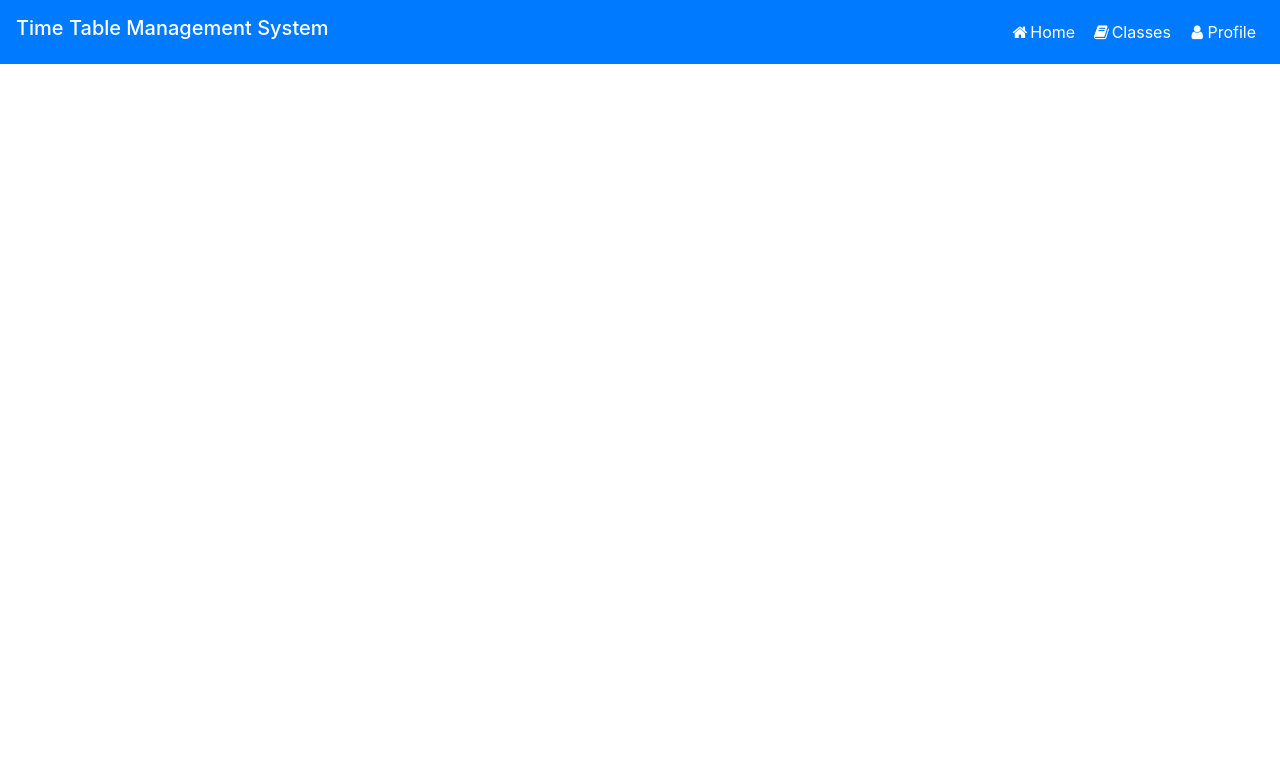
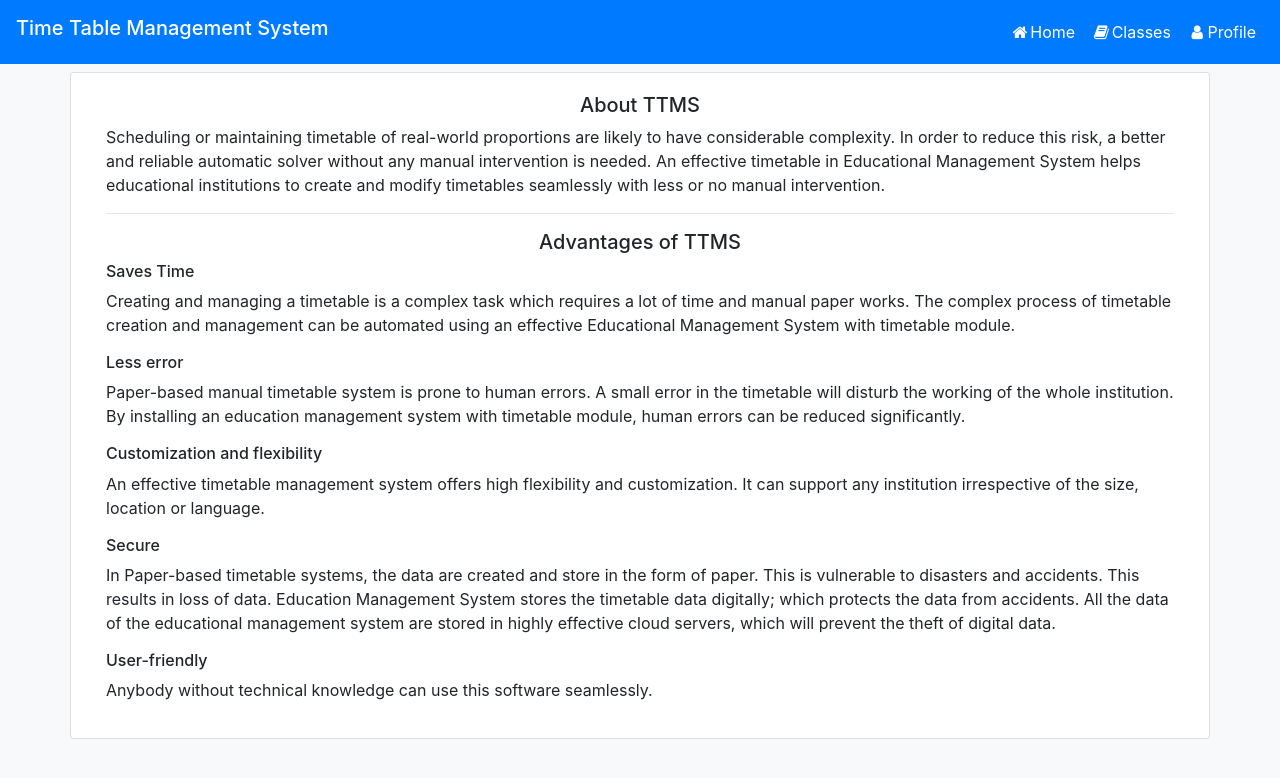
Before and after one commit to Vaibhav2801/Time-Table-Management-System, a React (Create React App) app in the folder frontend/ttms/: page / in a window 1280 px wide. Shown: the top 778 px of the page. Built offline with nearby package versions, Linux system fonts and the light colour scheme.

Commit message:
navbar component and home page update

```diff
--- a/frontend/ttms/public/index.html
+++ b/frontend/ttms/public/index.html
@@ -34,7 +34,7 @@
     -->
     <title>React App</title>
   </head>
-  <body>
+  <body class="bg-light">
     <noscript>You need to enable JavaScript to run this app.</noscript>
     <div id="root"></div>
     <!--
--- a/frontend/ttms/src/App.css
+++ b/frontend/ttms/src/App.css
@@ -1,41 +1,3 @@
-.App {
-  text-align: center;
-}
-
-.App-logo {
-  height: 40vmin;
-  pointer-events: none;
-}
-
-@media (prefers-reduced-motion: no-preference) {
-  .App-logo {
-    animation: App-logo-spin infinite 20s linear;
-  }
-}
-
-.App-header {
-  background-color: #282c34;
-  min-height: 100vh;
-  display: flex;
-  flex-direction: column;
-  align-items: center;
-  justify-content: center;
-  font-size: calc(10px + 2vmin);
-  color: white;
-}
-
-.App-link {
-  color: #61dafb;
-}
-
-@keyframes App-logo-spin {
-  from {
-    transform: rotate(0deg);
-  }
-  to {
-    transform: rotate(360deg);
-  }
-}
 .login,
 .image {
   min-height: 100vh;
@@ -45,3 +7,12 @@
   background-size: cover;
   background-position: left;
 }
+.card {
+  margin-top: 8px;
+}
+.card-body h5 {
+  text-align: center;
+}
+/* footer {
+  margin-top: 5px;
+} */
--- a/frontend/ttms/src/App.js
+++ b/frontend/ttms/src/App.js
@@ -1,10 +1,13 @@
 import "./App.css";
 // import Login from "./components/Login";
+import Navbar from "./components/Navbar";
 import Home from "./components/Home";
 function App() {
   return (
     <div className="App">
       {/* <Login></Login> */}
+
+      <Navbar></Navbar>
       <Home></Home>
     </div>
   );
--- a/frontend/ttms/src/components/Home.js
+++ b/frontend/ttms/src/components/Home.js
@@ -1,117 +1,64 @@
-import React, { useState } from "react";
-// import { Modal } from "react-bootstrap";
-// import { Link } from "react-router-dom";
+import React from "react";
 export default function Navbar() {
-  //   const [showModal, setShow] = useState(false);
-
-  //   const handleClose = () => setShow(false);
-  //   const handleShow = () => setShow(true);
-
   return (
     <>
-      <nav className="navbar navbar-expand-lg navbar-dark bg-primary">
-        <h4
-          className="navbar-brand"
-          href="/"
-          //   style={{
-          //     color: "white",
-          //     fontFamily: "inherit",
-          //   }}
-        >
-          Time Table Management System
-        </h4>
-        <button
-          className="navbar-toggler"
-          type="button"
-          data-toggle="collapse"
-          data-target="#navbarSupportedContent"
-          aria-controls="navbarSupportedContent"
-          aria-expanded="false"
-          aria-label="Toggle navigation"
-        >
-          <span className="navbar-toggler-icon">
-            <i className="fa fa-navicon"></i>
-          </span>
-        </button>
-
-        <div className="collapse navbar-collapse" id="navbarSupportedContent">
-          <ul className="navbar-nav ml-auto">
-            <li className="nav-item hover-link">
-              <a className="nav-link" href="/home" style={{ color: "white" }}>
-                <i className="fa fa-fw fa-home"></i>Home
-              </a>
-            </li>
-            <li className="nav-item hover-link">
-              <a
-                className="nav-link"
-                href="/classes"
-                style={{ color: "white" }}
-              >
-                <i className="fa fa-fw fa-book"></i>Classes
-              </a>
-            </li>
-            <li className="nav-item hover-link">
-              <a
-                className="nav-link"
-                href="/profile"
-                style={{ color: "white" }}
-              >
-                <i className="fa fa-fw fa-user"></i>Profile
-              </a>
-            </li>
-            {/* <li className="nav-item hover-link">
-                <Link className="nav-link" onClick={handleShow} to="/login">
-                  <i className="fa fa-fw fa-user"></i>Login
-                </Link>
-              </li> */}
-          </ul>
+      <div className="card container">
+        <div className="card-body">
+          <h5>About TTMS</h5>
+          <section>
+            Scheduling or maintaining timetable of real-world proportions are
+            likely to have considerable complexity. In order to reduce this
+            risk, a better and reliable automatic solver without any manual
+            intervention is needed. An effective timetable in Educational
+            Management System helps educational institutions to create and
+            modify timetables seamlessly with less or no manual intervention.
+          </section>
+          <hr />
+          <h5>Advantages of TTMS</h5>
+          <div>
+            <h6>Saves Time</h6>
+            <p>
+              Creating and managing a timetable is a complex task which requires
+              a lot of time and manual paper works. The complex process of
+              timetable creation and management can be automated using an
+              effective Educational Management System with timetable module.
+            </p>
+            <h6>Less error</h6>
+            <p>
+              Paper-based manual timetable system is prone to human errors. A
+              small error in the timetable will disturb the working of the whole
+              institution. By installing an education management system with
+              timetable module, human errors can be reduced significantly.
+            </p>
+            <h6>Customization and flexibility</h6>
+            <p>
+              An effective timetable management system offers high flexibility
+              and customization. It can support any institution irrespective of
+              the size, location or language.
+            </p>
+            <h6>Secure</h6>
+            <p>
+              In Paper-based timetable systems, the data are created and store
+              in the form of paper. This is vulnerable to disasters and
+              accidents. This results in loss of data. Education Management
+              System stores the timetable data digitally; which protects the
+              data from accidents. All the data of the educational management
+              system are stored in highly effective cloud servers, which will
+              prevent the theft of digital data.
+            </p>
+            <h6>User-friendly</h6>
+            <p>
+              Anybody without technical knowledge can use this software
+              seamlessly.
+            </p>
+          </div>
         </div>
-      </nav>
-
-      {/* LOGIN MODAL
-      <Modal show={showModal} onHide={handleClose}>
-        <Modal.Header>
-          <Modal.Title>Login</Modal.Title>
-          <i
-            className="fa fa-times"
-            onClick={handleClose}
-            style={{ fontSize: "28px" }}
-          ></i>
-        </Modal.Header>
-
-        <Modal.Body>
-          <form autocomplete="off" className="container">
-            <div className="form-group">
-              <label>Username</label>
-              <input
-                type="text"
-                className="form-control"
-                placeholder="Enter Username"
-              />
-            </div>
-            <div className="form-group">
-              <label>Password</label>
-              <input
-                className="form-control"
-                type="password"
-                placeholder="Enter Password"
-                required
-              />
-              <small style={{ float: "right" }}>
-                Don't have a account yet?
-                <a href="#">
-                  <b> Register</b>
-                </a>
-              </small>
-            </div>
-
-            <br />
-            <button type="submit" className="btn btn-primary">
-              Submit
-            </button>
-          </form>
-        </Modal.Body>
-      </Modal> */}
+      </div>
+      {/* <footer className="bg-light text-center">
+        <div className="text-center p-3">
+          <b>© 2021 Copyright, Developed by Group-9</b>
+        </div>
+      </footer> */}
     </>
   );
 }
--- /dev/null
+++ b/frontend/ttms/src/components/Navbar.js
@@ -0,0 +1,117 @@
+import React from "react";
+// import { Modal } from "react-bootstrap";
+// import { Link } from "react-router-dom";
+export default function Navbar() {
+  //   const [showModal, setShow] = useState(false);
+
+  //   const handleClose = () => setShow(false);
+  //   const handleShow = () => setShow(true);
+
+  return (
+    <>
+      <nav className="navbar navbar-expand-lg navbar-dark bg-primary">
+        <h4
+          className="navbar-brand"
+          href="/"
+          //   style={{
+          //     color: "white",
+          //     fontFamily: "inherit",
+          //   }}
+        >
+          Time Table Management System
+        </h4>
+        <button
+          className="navbar-toggler"
+          type="button"
+          data-toggle="collapse"
+          data-target="#navbarSupportedContent"
+          aria-controls="navbarSupportedContent"
+          aria-expanded="false"
+          aria-label="Toggle navigation"
+        >
+          <span className="navbar-toggler-icon">
+            <i className="fa fa-navicon"></i>
+          </span>
+        </button>
+
+        <div className="collapse navbar-collapse" id="navbarSupportedContent">
+          <ul className="navbar-nav ml-auto">
+            <li className="nav-item hover-link">
+              <a className="nav-link" href="/home" style={{ color: "white" }}>
+                <i className="fa fa-fw fa-home"></i>Home
+              </a>
+            </li>
+            <li className="nav-item hover-link">
+              <a
+                className="nav-link"
+                href="/classes"
+                style={{ color: "white" }}
+              >
+                <i className="fa fa-fw fa-book"></i>Classes
+              </a>
+            </li>
+            <li className="nav-item hover-link">
+              <a
+                className="nav-link"
+                href="/profile"
+                style={{ color: "white" }}
+              >
+                <i className="fa fa-fw fa-user"></i>Profile
+              </a>
+            </li>
+            {/* <li className="nav-item hover-link">
+                <Link className="nav-link" onClick={handleShow} to="/login">
+                  <i className="fa fa-fw fa-user"></i>Login
+                </Link>
+              </li> */}
+          </ul>
+        </div>
+      </nav>
+
+      {/* LOGIN MODAL
+      <Modal show={showModal} onHide={handleClose}>
+        <Modal.Header>
+          <Modal.Title>Login</Modal.Title>
+          <i
+            className="fa fa-times"
+            onClick={handleClose}
+            style={{ fontSize: "28px" }}
+          ></i>
+        </Modal.Header>
+
+        <Modal.Body>
+          <form autocomplete="off" className="container">
+            <div className="form-group">
+              <label>Username</label>
+              <input
+                type="text"
+                className="form-control"
+                placeholder="Enter Username"
+              />
+            </div>
+            <div className="form-group">
+              <label>Password</label>
+              <input
+                className="form-control"
+                type="password"
+                placeholder="Enter Password"
+                required
+              />
+              <small style={{ float: "right" }}>
+                Don't have a account yet?
+                <a href="#">
+                  <b> Register</b>
+                </a>
+              </small>
+            </div>
+
+            <br />
+            <button type="submit" className="btn btn-primary">
+              Submit
+            </button>
+          </form>
+        </Modal.Body>
+      </Modal> */}
+    </>
+  );
+}
```
